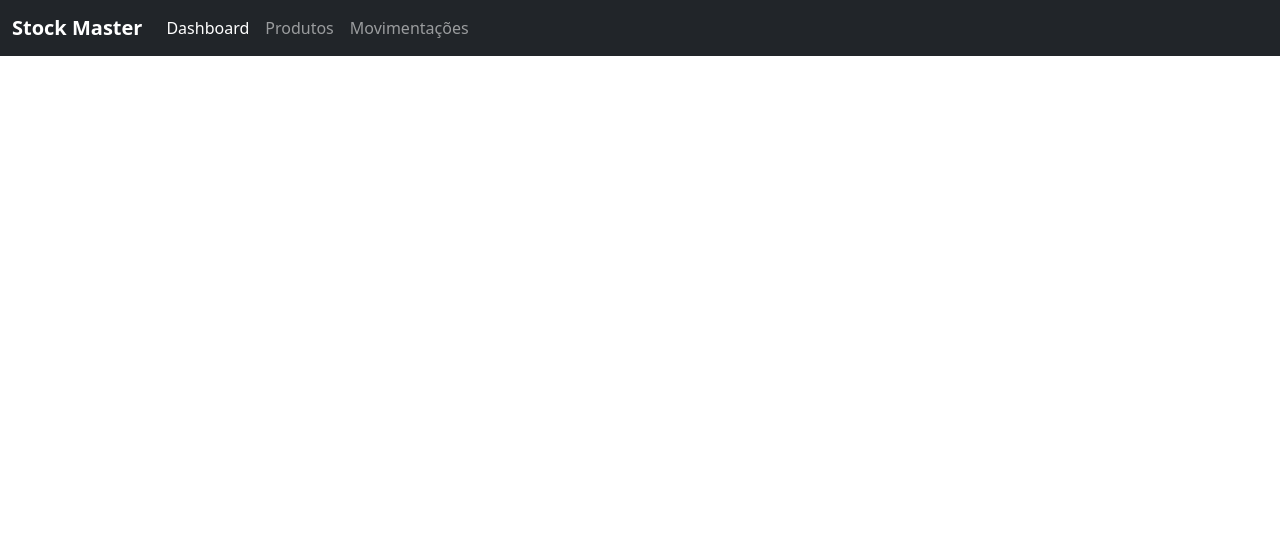
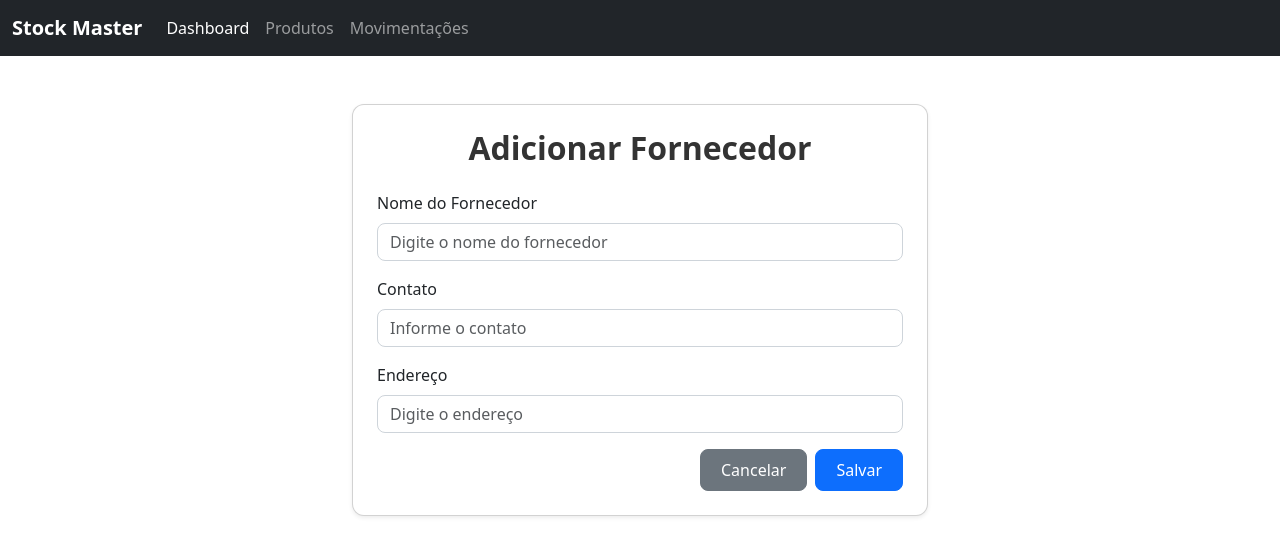
Before and after one commit to laurofraga/Stock-Master, an Angular app in the folder Stock-Master/: page /fornecedores/adicionar in a window 1280 px wide. Before the commit this address led to /. Shown: the top 556 px of the page. Built offline with nearby package versions, Linux system fonts and the light colour scheme.

Commit message:
Add fornecedores

```diff
--- a/Stock-Master/src/app/app.module.ts
+++ b/Stock-Master/src/app/app.module.ts
@@ -15,6 +15,8 @@ import { DashboardComponent } from './dashboard/dashboard.component';
 import { CriarProdutoComponent } from './criar-produto/criar-produto.component';
 import { MovimentacoesComponent } from './movimentacoes/movimentacoes.component';
 import { MovimentacoesCriarComponent } from './movimentacoes-criar/movimentacoes-criar.component';
+import { FornecedoresComponent } from './fornecedores/fornecedores.component';
+import { AdicionarComponent } from './fornecedores/adicionar/adicionar.component';
 
 @NgModule({
   declarations: [
@@ -23,7 +25,9 @@ import { MovimentacoesCriarComponent } from './movimentacoes-criar/movimentacoes
     DashboardComponent,
     CriarProdutoComponent,
     MovimentacoesComponent,
-    MovimentacoesCriarComponent
+    MovimentacoesCriarComponent,
+    FornecedoresComponent,
+    AdicionarComponent
   ],
   imports: [
     BrowserModule,
--- /dev/null
+++ b/Stock-Master/src/app/fornecedores/adicionar/adicionar.component.css
@@ -0,0 +1,24 @@
+.container {
+    max-width: 600px;
+  }
+
+  .card {
+    border-radius: 12px;
+    background-color: #ffffff;
+    box-shadow: 0px 4px 10px rgba(0, 0, 0, 0.1);
+  }
+
+  h2 {
+    font-weight: bold;
+    color: #333;
+  }
+
+  .form-control {
+    border-radius: 8px;
+    border: 1px solid #ced4da;
+  }
+
+  .btn {
+    border-radius: 8px;
+    padding: 8px 20px;
+  }
--- /dev/null
+++ b/Stock-Master/src/app/fornecedores/adicionar/adicionar.component.html
@@ -0,0 +1,49 @@
+<div class="container mt-5">
+    <div class="card shadow-sm p-4">
+      <h2 class="text-center mb-4">Adicionar Fornecedor</h2>
+      <form>
+        <div class="mb-3">
+          <label for="nome" class="form-label">Nome do Fornecedor</label>
+          <input
+            type="text"
+            id="nome"
+            class="form-control"
+            placeholder="Digite o nome do fornecedor"
+          />
+        </div>
+
+        <div class="mb-3">
+          <label for="contato" class="form-label">Contato</label>
+          <input
+            type="text"
+            id="contato"
+            class="form-control"
+            placeholder="Informe o contato"
+          />
+        </div>
+
+        <div class="mb-3">
+          <label for="endereco" class="form-label">Endereço</label>
+          <input
+            type="text"
+            id="endereco"
+            class="form-control"
+            placeholder="Digite o endereço"
+          />
+        </div>
+
+        <div class="d-flex justify-content-end">
+          <button
+            type="button"
+            class="btn btn-secondary me-2"
+            routerLink="/fornecedores"
+          >
+            Cancelar
+          </button>
+          <button type="submit" class="btn btn-primary">
+            Salvar
+          </button>
+        </div>
+      </form>
+    </div>
+  </div>
--- /dev/null
+++ b/Stock-Master/src/app/fornecedores/fornecedores.component.css
@@ -0,0 +1,41 @@
+.container {
+    max-width: 1200px;
+  }
+
+  .card {
+    border-radius: 10px;
+    transition: all 0.3s ease;
+  }
+
+  .card:hover {
+    transform: translateY(-5px);
+    box-shadow: 0 4px 15px rgba(0, 0, 0, 0.2);
+  }
+
+  .card-title {
+    font-size: 1.25rem;
+    font-weight: bold;
+    color: #333;
+  }
+
+  .card-text {
+    font-size: 0.9rem;
+    color: #555;
+  }
+
+  .card-body {
+    padding: 1.25rem;
+  }
+
+  /* Adicionar um efeito de fundo sutil no hover */
+  .card:hover .card-body {
+    background-color: #f8f9fa;
+  }
+
+  .card-title {
+    color: #007bff;
+  }
+
+  .card:hover .card-title {
+    color: #0056b3;
+  }
--- /dev/null
+++ b/Stock-Master/src/app/fornecedores/fornecedores.component.html
@@ -0,0 +1,25 @@
+<div class="container mt-4">
+    <h2 class="text-center mb-4">Fornecedores</h2>
+    <div class="d-flex justify-content-end mb-3">
+      <button
+        class="btn btn-primary"
+        routerLink="/fornecedores/adicionar"
+      >
+        Adicionar Fornecedor
+      </button>
+    </div>
+
+    <div class="row">
+      <div *ngFor="let fornecedor of fornecedores" class="col-md-4 mb-4">
+        <div class="card shadow-sm">
+          <div class="card-body">
+            <h5 class="card-title">{{ fornecedor.nome }}</h5>
+            <p class="card-text">
+              <strong>Contato:</strong> {{ fornecedor.contato }}<br />
+              <strong>Endereço:</strong> {{ fornecedor.endereco }}
+            </p>
+          </div>
+        </div>
+      </div>
+    </div>
+  </div>
--- /dev/null
+++ b/Stock-Master/src/app/fornecedores/fornecedores.component.ts
@@ -0,0 +1,19 @@
+import { Component } from '@angular/core';
+
+@Component({
+  selector: 'app-fornecedores',
+  templateUrl: './fornecedores.component.html',
+  styleUrl: './fornecedores.component.css'
+})
+export class FornecedoresComponent {
+  fornecedores = [
+    { nome: 'Fornecedor A', contato: '1234-5678', endereco: 'Rua A, 123' },
+    { nome: 'Fornecedor B', contato: '9876-5432', endereco: 'Rua B, 456' },
+    { nome: 'Fornecedor C', contato: '1111-2222', endereco: 'Rua C, 789' },
+  ];
+
+  constructor() {}
+
+  ngOnInit(): void {}
+
+}
```
Also changed, not shown: Stock-Master/src/app/app-routing.module.ts (+6 -1 lines), Stock-Master/src/app/fornecedores/adicionar/adicionar.component.ts (added, +10 -0 lines), 2 other files (tests, documents, lock files or other folders).
